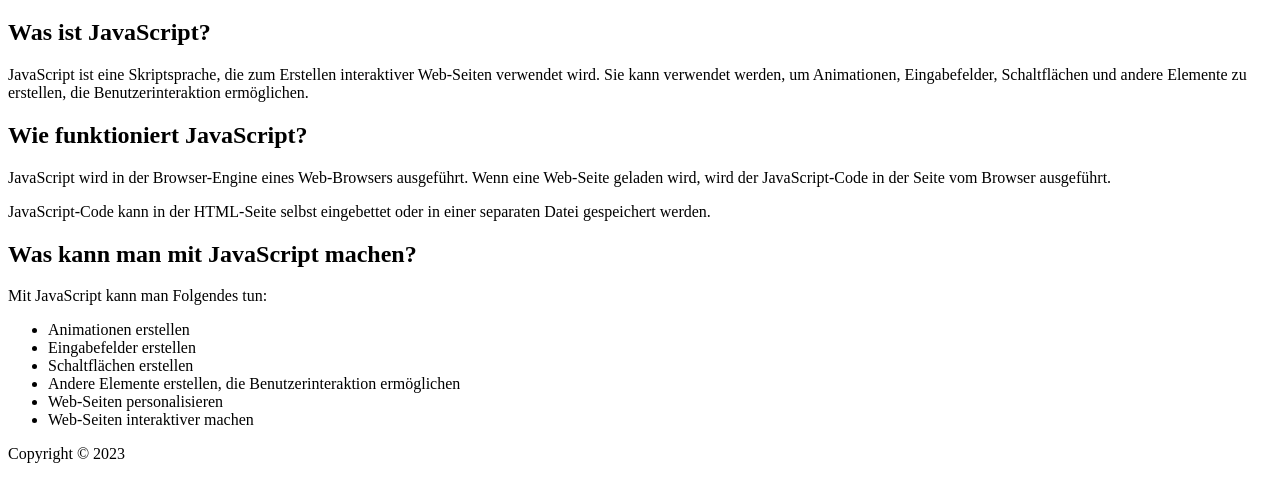
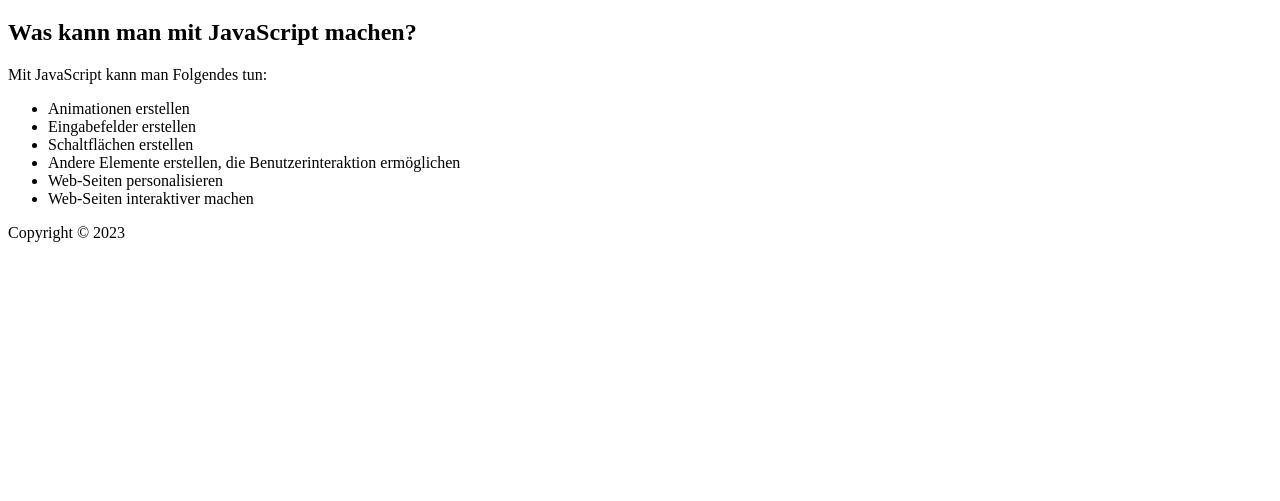
Before and after one commit to chricken/webseite, a plain HTML site: page index.html in a window 1280 px wide. Shown: the part 61-562 px from the top of the page. Drawn offline with Linux system fonts and the light colour scheme.

Commit message:
Texte entfernt

```diff
--- a/index.html
+++ b/index.html
@@ -15,15 +15,7 @@
             <h1>JavaScript</h1>
         </header>
         <main>
-            <section id="first">
-                <h2>Was ist JavaScript?</h2>
-                <p>JavaScript ist eine Skriptsprache, die zum Erstellen interaktiver Web-Seiten verwendet wird. Sie kann verwendet werden, um Animationen, Eingabefelder, Schaltflächen und andere Elemente zu erstellen, die Benutzerinteraktion ermöglichen.</p>
-            </section>
-            <section id="second">
-                <h2>Wie funktioniert JavaScript?</h2>
-                <p>JavaScript wird in der Browser-Engine eines Web-Browsers ausgeführt. Wenn eine Web-Seite geladen wird, wird der JavaScript-Code in der Seite vom Browser ausgeführt.</p>
-                <p>JavaScript-Code kann in der HTML-Seite selbst eingebettet oder in einer separaten Datei gespeichert werden.</p>
-            </section>
+
             <section id="third">
                 <h2>Was kann man mit JavaScript machen?</h2>
                 <p>Mit JavaScript kann man Folgendes tun:</p>
```
